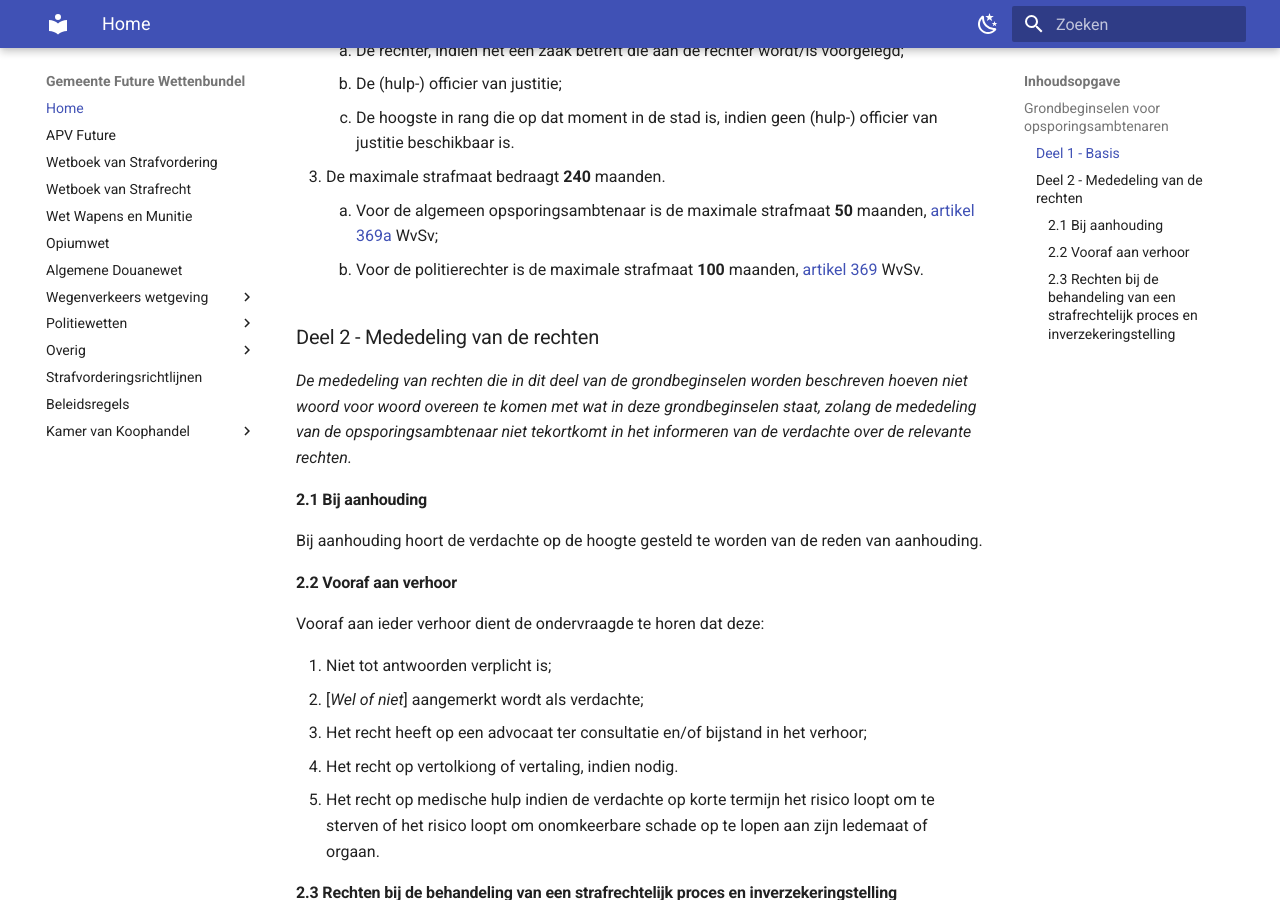
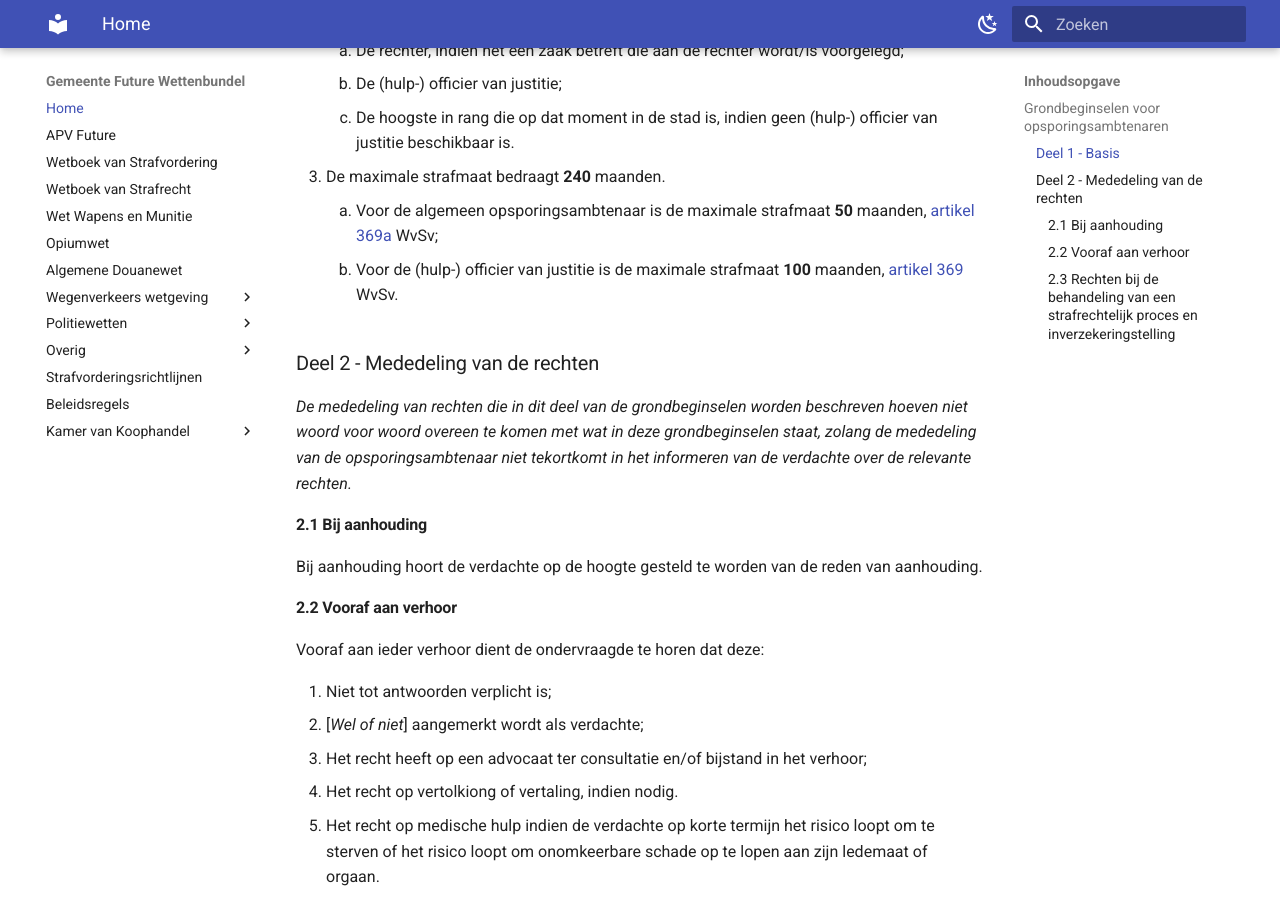
Before and after one commit to EnriqueFernandez20/FutureRP-Wettenbundel, an MkDocs documentation site: the page built from docs/index.md, in a window 1280 px wide and 900 px high, scrolled down 599 px. Built offline with MkDocs 1.6.1 and Material for MkDocs 9.7.7, drawn with Linux system fonts in a browser that asks for light colours.

Commit message:
Update index.md

```diff
--- a/docs/index.md
+++ b/docs/index.md
@@ -17,7 +17,7 @@ Deze grondbeginselen vormen de basis voor een integer strafproces en bevatten be
     3. De hoogste in rang die op dat moment in de stad is, indien geen (hulp-) officier van justitie beschikbaar is.
 3. De maximale strafmaat bedraagt **240** maanden.
     1. Voor de algemeen opsporingsambtenaar is de maximale strafmaat **50** maanden, [artikel 369a](./wetboek-van-strafvordering.md#artikel-369a-wvsv-maximumstraf-opsporingsambtenaar) WvSv;
-    2. Voor de politierechter is de maximale strafmaat **100** maanden, [artikel 369](./wetboek-van-strafvordering.md#artikel-369-wvsv-maximumstraf-verwijzing-naar-meervoudige-kamer) WvSv.
+    2. Voor de (hulp-) officier van justitie is de maximale strafmaat **100** maanden, [artikel 369](./wetboek-van-strafvordering.md#artikel-369-wvsv-maximumstraf-verwijzing-naar-meervoudige-kamer) WvSv.
 
 ### Deel 2 - Mededeling van de rechten
 
```
